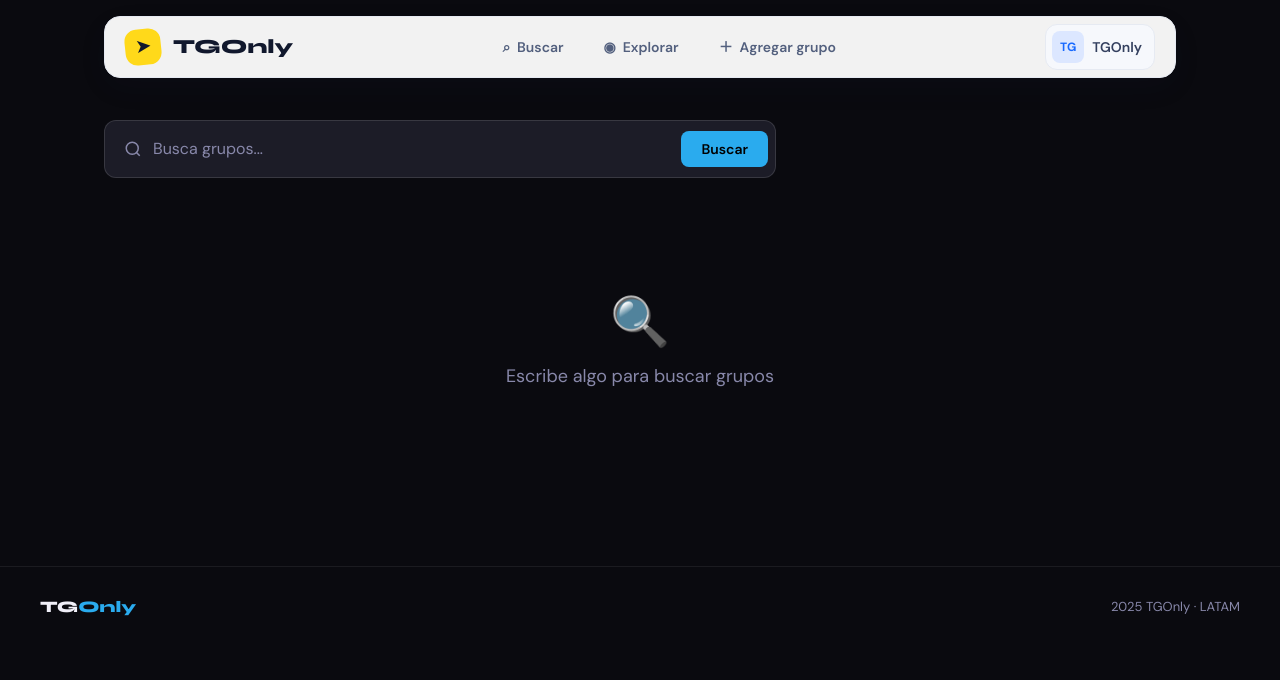
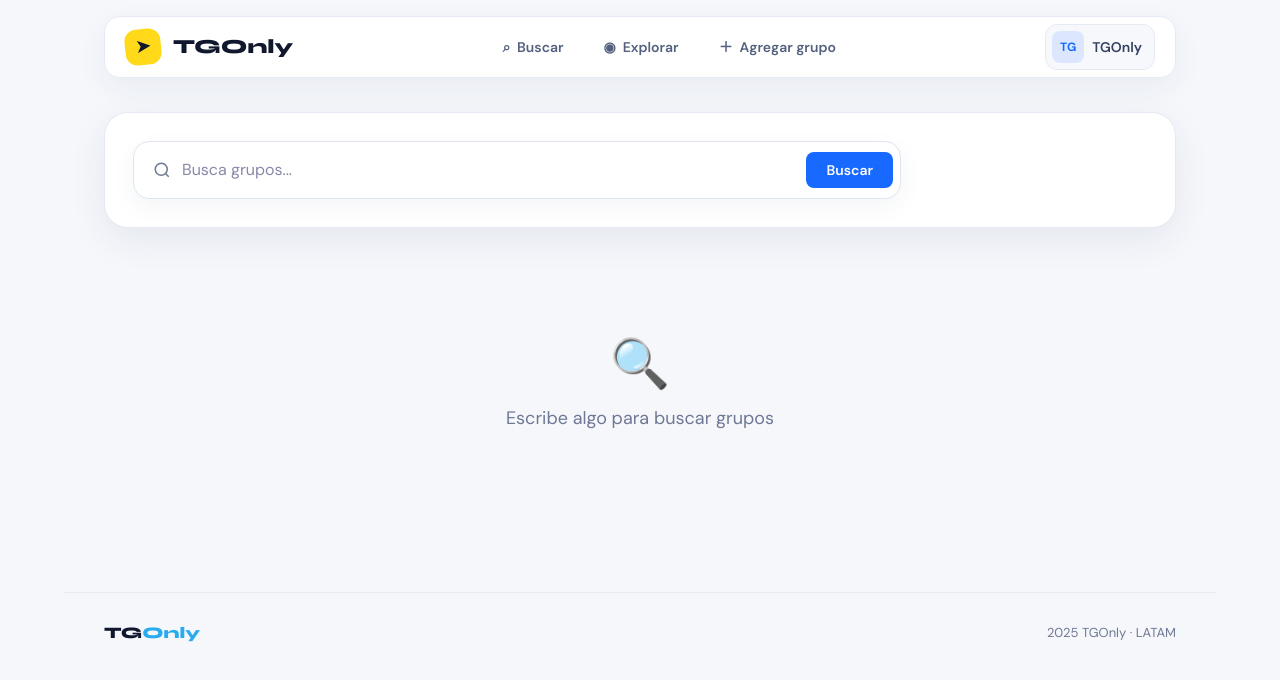
Before and after one commit to gaelnav1/tgonly, a Next.js app: page /buscar in a window 1280 px wide. Shown: the top 680 px of the page. Built offline with nearby package versions, Linux system fonts and the light colour scheme.

Commit message:
Design: convert search results to light system

```diff
--- a/app/buscar/page.tsx
+++ b/app/buscar/page.tsx
@@ -25,37 +25,37 @@ function SearchResults() {
   function handleSearch() { if (input.trim()) window.location.href=`/buscar?q=${encodeURIComponent(input.trim())}` }
 
   return (
-    <div className="min-h-screen bg-[#0a0a0f] text-[#f0eff8]" style={{fontFamily:"'DM Sans',sans-serif"}}>
+    <div className="min-h-screen bg-[#f5f7fb] text-[#11182d]" style={{fontFamily:"'DM Sans',sans-serif"}}>
       <Navbar />
-      <div className="max-w-6xl mx-auto px-10 pt-24 pb-24">
-        <div className="mb-10 pt-6">
-          <div className="relative max-w-2xl">
-            <svg className="absolute left-5 top-1/2 -translate-y-1/2 text-[#8888aa]" width="18" height="18" viewBox="0 0 24 24" fill="none" stroke="currentColor" strokeWidth="2"><circle cx="11" cy="11" r="8"/><line x1="21" y1="21" x2="16.65" y2="16.65"/></svg>
-            <input value={input} onChange={e=>setInput(e.target.value)} onKeyDown={e=>e.key==='Enter'&&handleSearch()} placeholder="Busca grupos..." className="w-full bg-[#1c1c27] border border-white/[0.12] rounded-xl py-4 pl-12 pr-32 text-base text-[#f0eff8] placeholder-[#8888aa] outline-none focus:border-[#2AABEE]" />
-            <button onClick={handleSearch} className="absolute right-2 top-1/2 -translate-y-1/2 bg-[#2AABEE] text-black font-semibold text-sm px-5 py-2 rounded-lg hover:bg-[#1a8fd1] transition-colors">Buscar</button>
+      <div className="max-w-6xl mx-auto px-4 sm:px-6 lg:px-10 pt-28 pb-20">
+        <div className="mb-8 tg-surface p-5 sm:p-7">
+          <div className="relative max-w-3xl">
+            <svg className="absolute left-5 top-1/2 -translate-y-1/2 text-[#6f7894]" width="18" height="18" viewBox="0 0 24 24" fill="none" stroke="currentColor" strokeWidth="2"><circle cx="11" cy="11" r="8"/><line x1="21" y1="21" x2="16.65" y2="16.65"/></svg>
+            <input value={input} onChange={e=>setInput(e.target.value)} onKeyDown={e=>e.key==='Enter'&&handleSearch()} placeholder="Busca grupos..." className="w-full bg-white border border-[#dfe5ef] rounded-2xl py-4 shadow-[0_8px_24px_rgba(39,56,95,.05)] pl-12 pr-32 text-base text-[#11182d] placeholder-[#8888aa] outline-none focus:border-[#2AABEE]" />
+            <button onClick={handleSearch} className="absolute right-2 top-1/2 -translate-y-1/2 bg-[#1769ff] text-white font-semibold text-sm px-5 py-2 rounded-lg hover:bg-[#0d5cef] transition-colors">Buscar</button>
           </div>
         </div>
         {!query.trim() ? (
-          <div className="text-center py-20 text-[#8888aa]"><p className="text-5xl mb-4">🔍</p><p className="text-lg">Escribe algo para buscar grupos</p></div>
+          <div className="text-center py-20 text-[#6f7894]"><p className="text-5xl mb-4">🔍</p><p className="text-lg">Escribe algo para buscar grupos</p></div>
         ) : loading ? (
-          <div className="text-center py-20 text-[#8888aa]"><p className="text-lg">Buscando grupos...</p></div>
+          <div className="text-center py-20 text-[#6f7894]"><p className="text-lg">Buscando grupos...</p></div>
         ) : results.length === 0 ? (
-          <div className="text-center py-20 text-[#8888aa]">
+          <div className="text-center py-20 text-[#6f7894]">
             <p className="text-5xl mb-4">😔</p>
-            <p className="text-lg mb-2">No encontramos grupos para <strong className="text-[#f0eff8]">"{query}"</strong></p>
-            <Link href="/grupos" className="inline-block bg-[#2AABEE] text-black font-bold px-6 py-3 rounded-xl hover:bg-[#1a8fd1] transition-colors mt-4">Ver todas las categorias</Link>
+            <p className="text-lg mb-2">No encontramos grupos para <strong className="text-[#11182d]">"{query}"</strong></p>
+            <Link href="/grupos" className="inline-block bg-[#1769ff] text-white font-bold px-6 py-3 rounded-xl hover:bg-[#0d5cef] transition-colors mt-4">Ver todas las categorias</Link>
           </div>
         ) : (
           <>
-            <h1 className="font-syne font-bold text-[22px] mb-6">{results.length} grupos para <span className="text-[#2AABEE]">"{query}"</span></h1>
-            <div className="grid grid-cols-1 md:grid-cols-2 lg:grid-cols-3 gap-4">
+            <h1 className="font-syne font-extrabold text-[28px] mb-6">{results.length} grupos para <span className="text-[#2AABEE]">"{query}"</span></h1>
+            <div className="grid grid-cols-1 md:grid-cols-2 gap-4">
               {results.map(g=><GroupCard key={g.name} group={g} />)}
             </div>
           </>
         )}
       </div>
-      <footer className="border-t border-white/[0.07] px-10 py-7 flex items-center justify-between text-[13px] text-[#8888aa]">
-        <span className="font-syne font-extrabold text-base text-[#f0eff8]">TG<span className="text-[#2AABEE]">Only</span></span>
+      <footer className="max-w-6xl mx-auto border-t border-[#e6eaf2] px-4 sm:px-6 lg:px-10 py-7 flex items-center justify-between text-[13px] text-[#6f7894]">
+        <span className="font-syne font-extrabold text-base text-[#11182d]">TG<span className="text-[#2AABEE]">Only</span></span>
         <span>2025 TGOnly · LATAM</span>
       </footer>
     </div>
@@ -64,7 +64,7 @@ function SearchResults() {
 
 export default function BuscarPage() {
   return (
-    <Suspense fallback={<div className="min-h-screen bg-[#0a0a0f] flex items-center justify-center text-[#8888aa]">Cargando...</div>}>
+    <Suspense fallback={<div className="min-h-screen bg-[#0a0a0f] flex items-center justify-center text-[#6f7894]">Cargando...</div>}>
       <SearchResults />
     </Suspense>
   )
```
